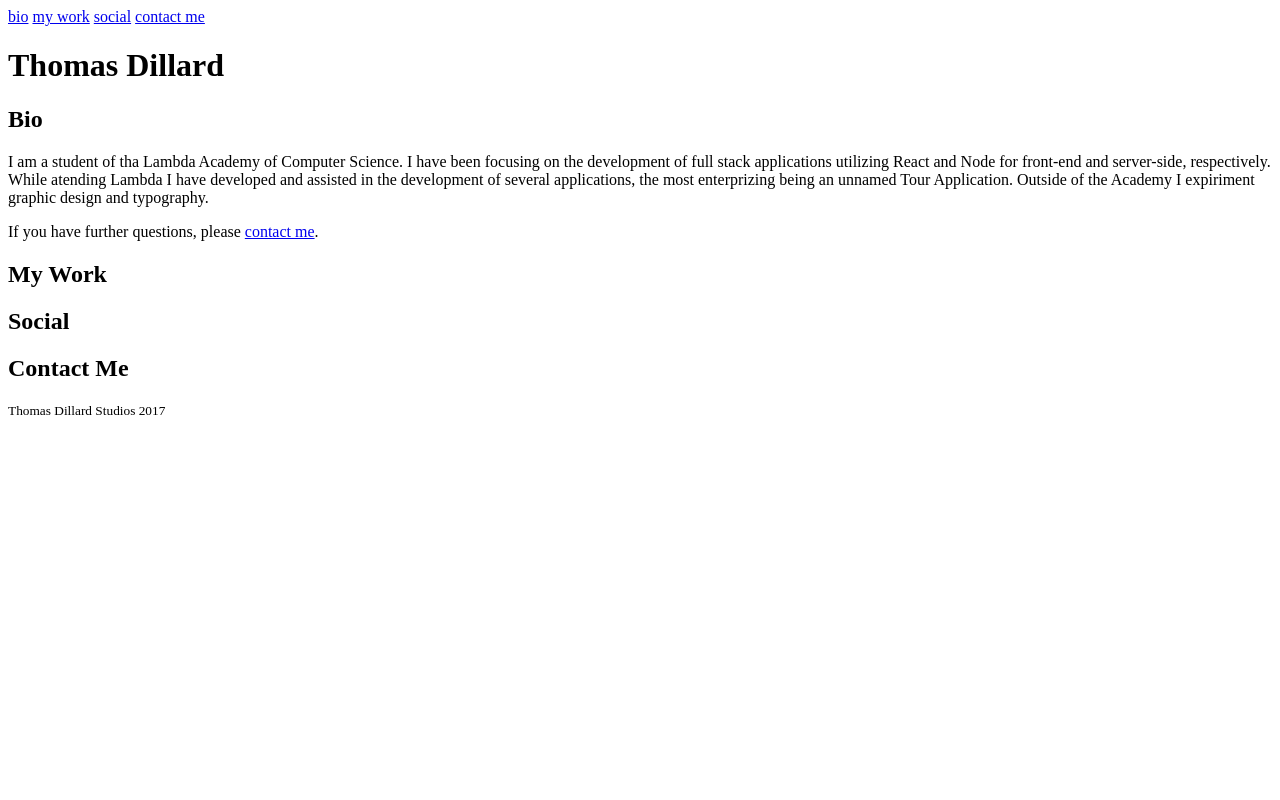
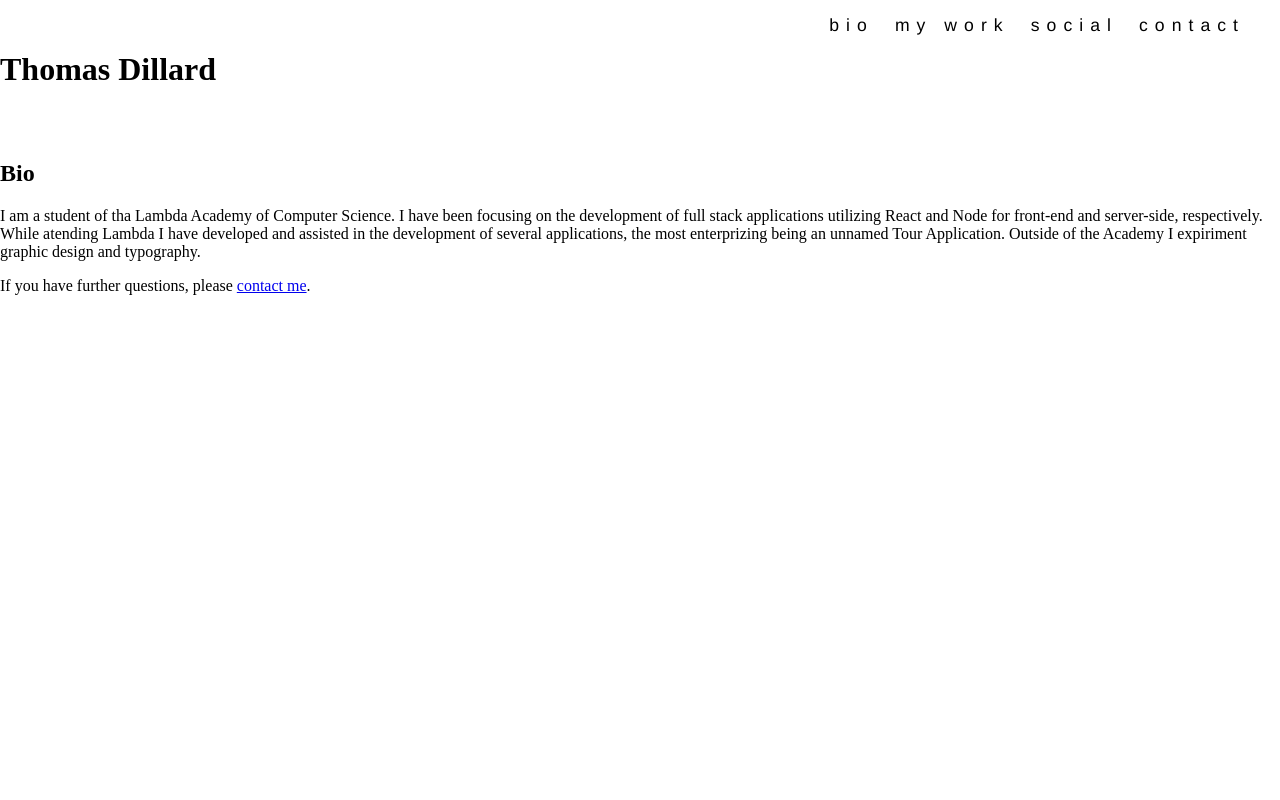
Before and after one commit to HTMLGhozt/Portfolio, a website: page index.html in a window 1280 px wide. Shown: the top 800 px of the page. Drawn offline with Linux system fonts and the light colour scheme.

Commit message:
added menu and features.

```diff
--- a/index.html
+++ b/index.html
@@ -9,49 +9,53 @@
     <title>Thomas Dillard | Portfolio</title>
     <meta name="description" content="">
     <meta name="viewport" content="width=device-width, initial-scale=1">
+    <link rel="stylesheet" href="styles.css">
   </head>
   <body>
     <!--[if lt IE 7]>
       <p class="browsehappy">You are using an <strong>outdated</strong> browser. Please <a href="#">upgrade your browser</a> to improve your experience.</p>
     <![endif]-->
-    <nav>
-      <a href="#">bio</a>
-      <a href="#">my work</a>
-      <a href="#">social</a>
-      <a href="#">contact me</a>
-    </nav>
+    <div class='nav-bar'>
+      <nav class='main-nav'>
+        <a class='sliding-underline main-nav__link' href="#bio">bio</a>
+        <a class='sliding-underline main-nav__link' href="#my-work">my work</a>
+        <a class='sliding-underline main-nav__link' href="#social">social</a>
+        <a class='sliding-underline main-nav__link' href="#contact">contact</a>
+      </nav>
+    </div>
     <header>
-      <h1>Thomas Dillard</h1>
+      <h1 class='header__title'>Thomas Dillard</h1>
     </header>
-    <section>
-      <h2>Bio</h2>
+    <section id='bio' class='bio'>
+      <h2 class='bio__title'>Bio</h2>
       <!-- https://dannyhrubin.com/2016/01/04/how-to-write-professional-executive-bio/ -->
-      <p>
+      <p class='bio__paragraph'>
         I am a student of tha Lambda Academy of Computer Science.
         I have been focusing on the development of full stack applications utilizing React and Node for front-end and server-side, respectively.
         While atending Lambda I have developed and assisted in the development of several applications, the most enterprizing being an unnamed Tour Application.
         Outside of the Academy I expiriment graphic design and typography.
       </p>
-      <p>
+      <p class='bio__paragraph'>
         If you have further questions, please <a href="#">contact me</a>.
       </p>
     </section>
-    <section>
-      <h2>My Work</h2>
+    <section id='my-work' class='my-work'>
+      <h2 class='my-work__title'>My Work</h2>
       <!-- four of the most recent and clean projects, on hover the rest slide off screen. -->
-      <div></div>
-      <div></div>
-      <div></div>
-      <div></div>
+      <div class='my-work__project'></div>
+      <div class='my-work__project'></div>
+      <div class='my-work__project'></div>
+      <div class='my-work__project'></div>
     </section>
-    <section>
-      <h2>Social</h2>
+    <section id='social' class='social'>
+      <h2 class='social__title'>Social</h2>
     </section>
-    <section>
-      <h2>Contact Me</h2>
+    <section id='contact' class='contact'>
+      <h2 class='contact__title'>Contact Me</h2>
     </section>
     <footer>
-      <small>Thomas Dillard Studios 2017</small>
+      <small class='copyright'>Thomas Dillard Studios 2017</small>
     </footer>
   </body>
+  <script src="script.js"></script>
 </html>
--- /dev/null
+++ b/script.js
@@ -0,0 +1,14 @@
+const sections = document.querySelectorAll('section');
+const links = document.getElementsByClassName('main-nav__link');
+window.addEventListener('scroll', () => {
+  for (let i = 0; i < sections.length; i++) {
+    const test = window.scrollY > sections[i].offsetTop - 30;
+
+    if ((test && i === sections.length - 1)
+    || (test && window.scrollY < sections[i+1].offsetTop - 30)) {
+      links[i].classList.add('sliding-underline--active');
+    } else  {
+      links[i].classList.remove('sliding-underline--active');
+    }
+  }
+});
--- /dev/null
+++ b/styles.css
@@ -0,0 +1,82 @@
+body, section {
+  margin: 0;
+  padding: 0;
+  padding-top: 30px;
+  min-height: 100vh
+}
+.nav-bar {
+  position: fixed;
+  top: 0;
+  width: 100%;
+  height: 50px;
+  display: flex;
+  justify-content: flex-end;
+  align-items: center;
+  white-space: nowrap;
+  background-color: white;
+}
+.main-nav {
+  padding: 0 30px;
+}
+.main-nav__link {
+  font-family: Helvetica, sans-serif;
+  font-size: 1.1em;
+  letter-spacing: 0.4em;
+  text-decoration: none;
+
+  padding: 10px 0 10px .4em;
+  margin: 5px;
+  color: black;
+  transition: color .5s;
+}
+.main-nav:hover > .main-nav__link {
+  color:rgba(0, 0, 0, 0.3);
+}
+.main-nav:hover > .main-nav__link:hover {
+  color: black;
+}
+
+/* underline animation test */
+.sliding-underline {
+  position: relative;
+}
+.sliding-underline:before,
+.sliding-underline:after {
+  content: '';
+  position: absolute;
+  bottom: 7px;
+  height: 1.3px;
+  width: 0;
+}
+.sliding-underline:before {
+  left: 0;
+  transition: width 0s ease, background .5s ease;
+}
+.sliding-underline:after,
+.sliding-underline:hover:before {
+  right: 0;
+  background: black;
+  transition: width .5s ease;
+}
+.sliding-underline:hover:before,
+.sliding-underline:hover:after {
+  width: 100%;
+}
+.sliding-underline:hover:after {
+  background: transparent;
+  transition: all 0s ease;
+}
+
+/* active menu item */
+.sliding-underline--active:before,
+.sliding-underline--active:after,
+.main-nav:hover > .sliding-underline--active:hover:before,
+.main-nav:hover > .sliding-underline--active:hover:after {
+  width: 100%;
+  background: black;
+  transition: background .5s;
+}
+.main-nav:hover > .sliding-underline--active:before,
+.main-nav:hover > .sliding-underline--active:after {
+  background:rgba(0, 0, 0, 0.1);
+}
```
